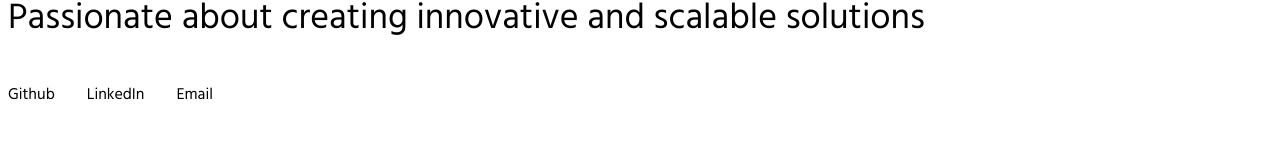
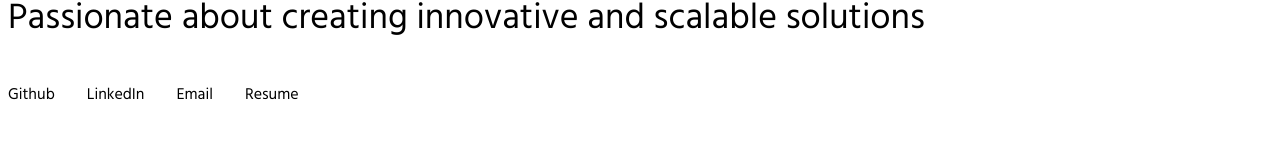
Before and after one commit to iridiumtao/iridiumtao.github.io, a Next.js app: page / in a window 1280 px wide. Shown: the part 373-538 px from the top of the page. Built offline with nearby package versions, Linux system fonts and the light colour scheme.

Commit message:
added resume link in Home Socials, hide blog option in header, removed footer Contact dot, and removed title name dot

```diff
--- a/components/Footer/index.js
+++ b/components/Footer/index.js
@@ -5,7 +5,7 @@ const Footer = () => {
     return (
         <>
             <div className="mt-5 laptop:mt-40 p-2 laptop:p-0">
-                <h1 className="text-2xl text-bold">Contact.</h1>
+                <h1 className="text-2xl text-bold">Contact</h1>
                 <div className="mt-5">
                     <Socials />
                 </div>
--- a/components/Header/index.js
+++ b/components/Header/index.js
@@ -27,7 +27,7 @@ const Header = ({ handleProjectScroll, handleWorkScroll, handleAboutScroll, isBl
                 onClick={() => router.push("/")}
                 className="font-medium p-2 laptop:p-0 link"
               >
-                {name}.
+                {name}
               </h1>
 
               <div className="flex items-center">
@@ -126,7 +126,7 @@ const Header = ({ handleProjectScroll, handleWorkScroll, handleAboutScroll, isBl
           onClick={() => router.push("/")}
           className="font-medium cursor-pointer mob:p-2 laptop:p-0"
         >
-          {name}.
+          {name}
         </h1>
         {!isBlog ? (
           <div className="flex">
--- a/components/Socials/index.js
+++ b/components/Socials/index.js
@@ -2,12 +2,15 @@ import React from "react";
 import Button from "../Button";
 
 import yourData from "../../data/portfolio.json";
+import {useRouter} from "next/router";
 
 const Socials = ({ className }) => {
+  const router = useRouter();
+
   return (
     <div className={`${className} flex flex-wrap mob:flex-nowrap link`}>
       {yourData.socials.map((social, index) => (
-        <Button key={index} onClick={() => window.open(social.link)}>
+        <Button key={index} onClick={() => (social.title === "Resume" ? router.push(social.link) : window.open(social.link))}>
           {social.title}
         </Button>
       ))}
--- a/data/portfolio.json
+++ b/data/portfolio.json
@@ -5,7 +5,7 @@
   "headerTaglineThree": "Computer Engineering MS student at NYU",
   "headerTaglineFour": "Passionate about creating innovative and scalable solutions",
   "showCursor": false,
-  "showBlog": true,
+  "showBlog": false,
   "darkMode": true,
   "showResume": true,
   "socials": [
@@ -20,6 +20,10 @@
     {
       "title": "Email",
       "link": "mailto:c.tao@nyu.edu"
+    },
+    {
+      "title": "Resume",
+      "link": "/resume"
     }
   ],
   "projects": [
```
Also changed, not shown: 1 other file (tests, documents, lock files or other folders).
